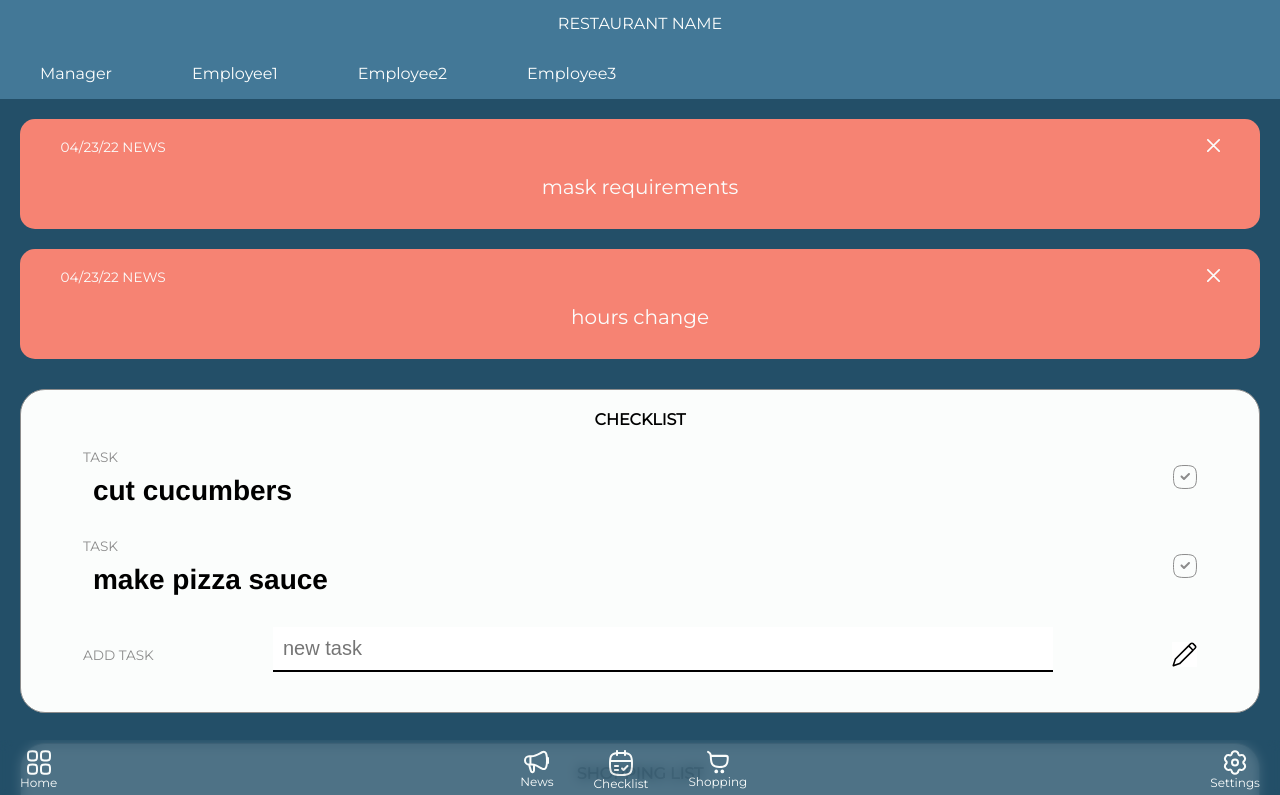
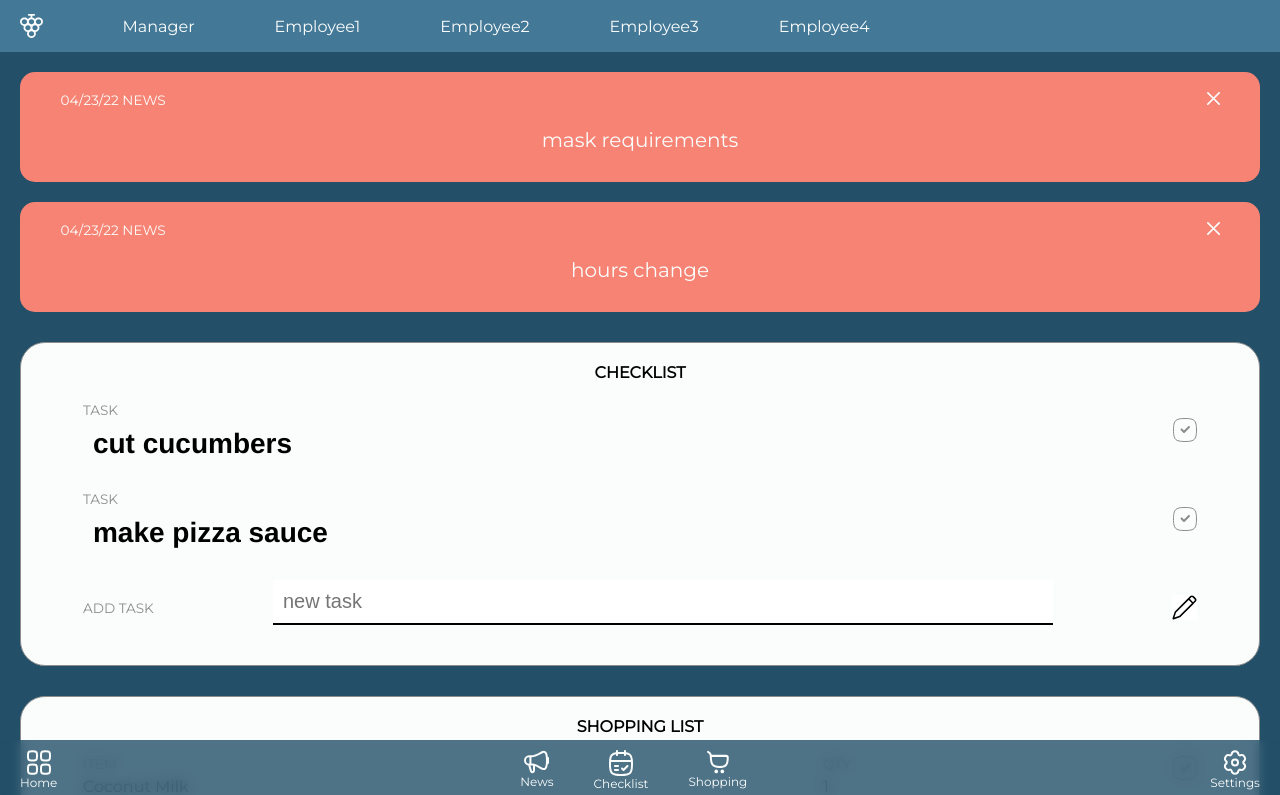
Before and after one commit to tinaxgao/planner, a React (Create React App) app: page / in a window 1280 px wide. Shown: the top 795 px of the page. Built offline with nearby package versions, Linux system fonts and the light colour scheme.

Commit message:
App.css top nav

```diff
--- a/src/App.css
+++ b/src/App.css
@@ -5,17 +5,17 @@
 
 .App-header {
   width: 100%;
-  height: 47px;
+  height: 52px;
   background-color: #437897;
   display: flex;
+  flex-wrap: wrap;
   flex-direction: column;
   align-items: center;
   justify-content: center;
-  font-size: 0.5rem;
 }
 
 #user-nav {
-  width: 100%;
+  width: 92%;
   height: 52px;
   background-color: #437897;
   display: flex;
--- a/src/App.js
+++ b/src/App.js
@@ -4,18 +4,21 @@ import Checklist from "./components/checklist/Checklist";
 import ShoppingList from "./components/shoppinglist/ShoppingList";
 import BottomNav from "./components/navs/BottomNav";
 
+import AppIcon from "./icons/grape.svg";
+
 function App() {
   return (
     <div className="App">
       <header className="App-header">
-        <h1>Restaurant Name</h1>
+        <img src={AppIcon} alt="logo" />
+        <nav id="user-nav">
+          <h4>Manager</h4>
+          <h4>Employee1</h4>
+          <h4>Employee2</h4>
+          <h4>Employee3</h4>
+          <h4>Employee4</h4>
+        </nav>
       </header>
-      <nav id="user-nav">
-        <h4>Manager</h4>
-        <h4>Employee1</h4>
-        <h4>Employee2</h4>
-        <h4>Employee3</h4>
-      </nav>
 
       <Announcements />
       <section>
--- a/src/index.css
+++ b/src/index.css
@@ -8,7 +8,7 @@
 
 /* body includes bottom margin to account for bottom nav */
 body {
-  margin: 0 0 60px 0;
+  margin: 0;
   font-family: "Montserrat", Helvetica, Arial, sans-serif;
   -webkit-font-smoothing: antialiased;
   -moz-osx-font-smoothing: grayscale;
```
